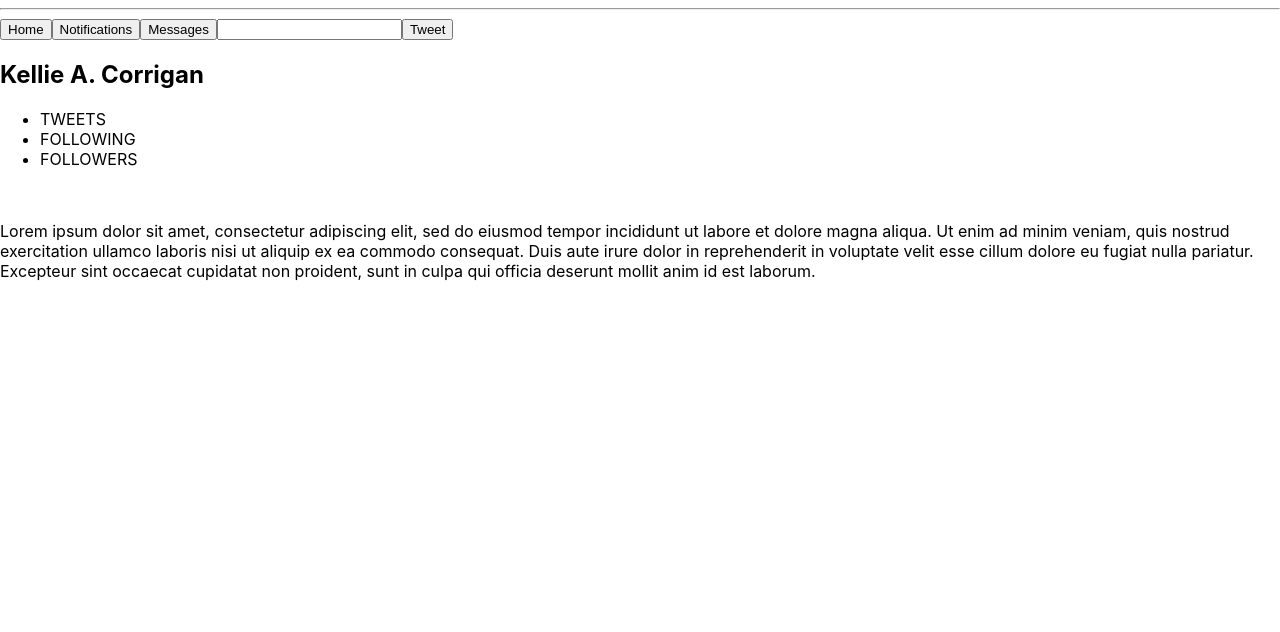
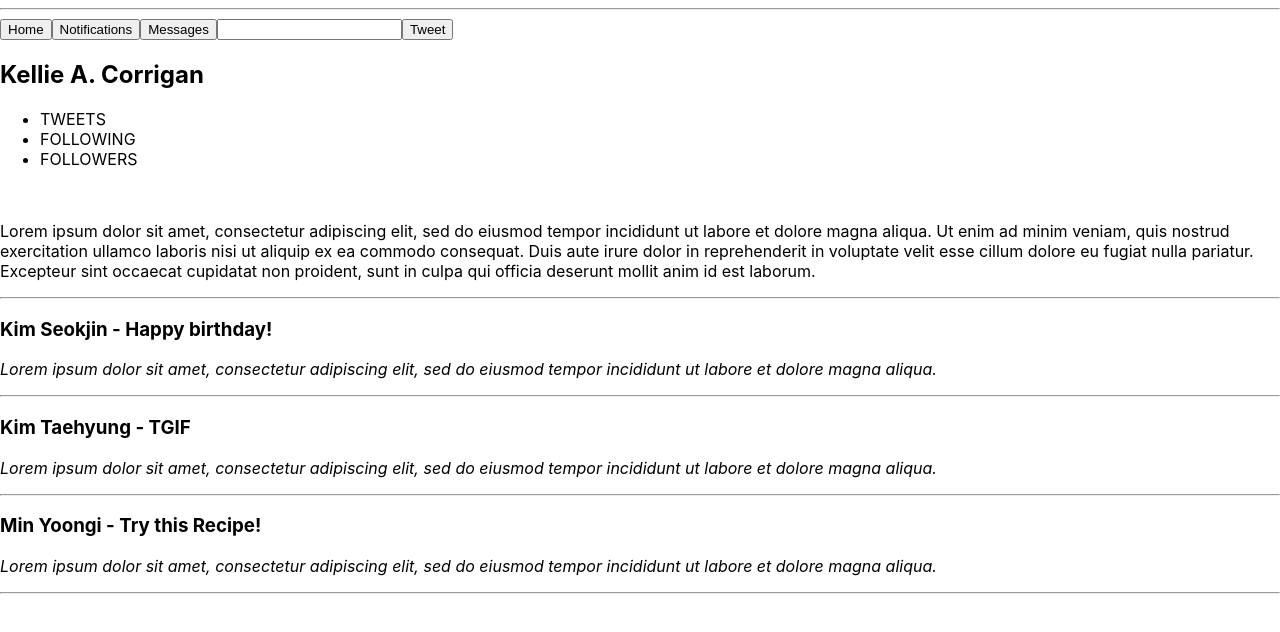
Before and after one commit to acolistro/Social-Media-Clone, a React (Create React App) app: page / in a window 1280 px wide. Shown: the top 632 px of the page. Built offline with nearby package versions, Linux system fonts and the light colour scheme.

Commit message:
update app.js and add postlist and post components.

```diff
--- a/src/components/App.js
+++ b/src/components/App.js
@@ -1,12 +1,13 @@
 import React from 'react';
 import './../App.css';
 import Header from "./Header";
+import PostList from "./PostList";
 
 function App() {
   return (
     <React.Fragment>
     <Header />
-    {/* <TicketList /> */}
+    <PostList />
   </React.Fragment>
   );
 }
--- /dev/null
+++ b/src/components/Post.js
@@ -0,0 +1,20 @@
+import React from "react";
+import PropTypes from "prop-types";
+
+function Post(props){
+  return (
+    <React.Fragment>
+      <h3>{props.location} - {props.names}</h3>
+      <p><em>{props.issue}</em></p>
+      <hr />
+    </React.Fragment>
+  );
+}
+
+Post.propTypes = {
+  title: PropTypes.string.isRequired,
+  name: PropTypes.string.isRequired,
+  content: PropTypes.string
+};
+
+export default Post;
--- a/src/components/PostList.js
+++ b/src/components/PostList.js
@@ -1,21 +1,21 @@
 import React from "react";
-import Ticket from "./Ticket";
+import Post from "./Post";
 
-const masterTicketList = [
+const masterPostList = [
   {
-    names: 'Thato and Haley',
-    location: '3A',
-    issue: 'Prop types are throwing an error'
+    title: 'Happy birthday!',
+    name: 'Kim Seokjin',
+    content: 'Lorem ipsum dolor sit amet, consectetur adipiscing elit, sed do eiusmod tempor incididunt ut labore et dolore magna aliqua.'
   },
   {
-    names: 'Sleater and Kinney',
-    location: '4B',
-    issue: 'Prop types are throwing an error.'
+    title: 'TGIF',
+    name: 'Kim Taehyung',
+    content: 'Lorem ipsum dolor sit amet, consectetur adipiscing elit, sed do eiusmod tempor incididunt ut labore et dolore magna aliqua.'
   },
   {
-    names: 'Imani & Jacob',
-    location: '9F',
-    issue: 'Child component isn\'t rendering.'
+    title: 'Try this Recipe!',
+    name: 'Min Yoongi',
+    content: 'Lorem ipsum dolor sit amet, consectetur adipiscing elit, sed do eiusmod tempor incididunt ut labore et dolore magna aliqua.'
   }
 ];
 
```
